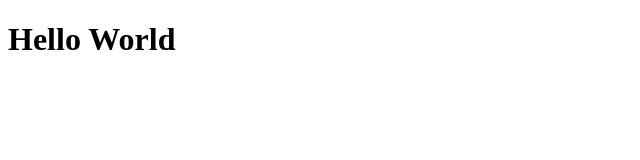
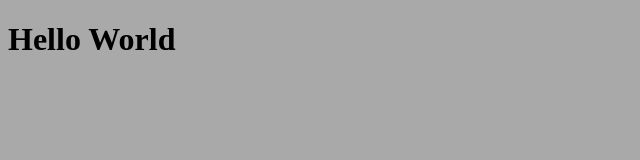
Before and after one commit to annjersm/keyboardshortcuts, a plain HTML site: page index.html in a window 1280 px wide. Shown: the whole page, without its empty margins (0-640 px from the left). Drawn offline with Linux system fonts and the light colour scheme.

Commit message:
Add files via upload

```diff
--- a/css/master.css
+++ b/css/master.css
@@ -1,3 +1,4 @@
+html {background-color: darkgrey;}
 div {border-color: green;}
 
 /****************/
```
